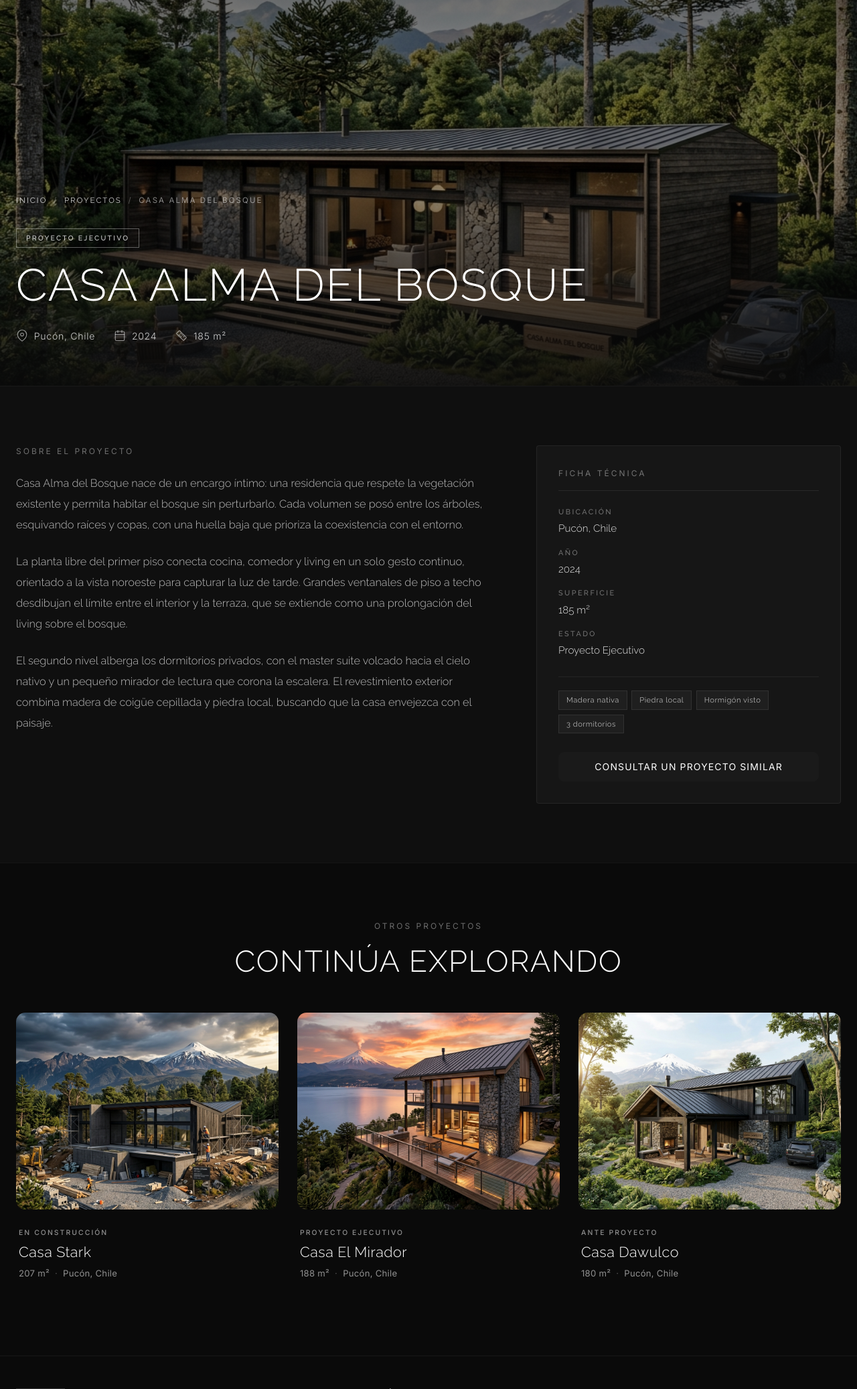
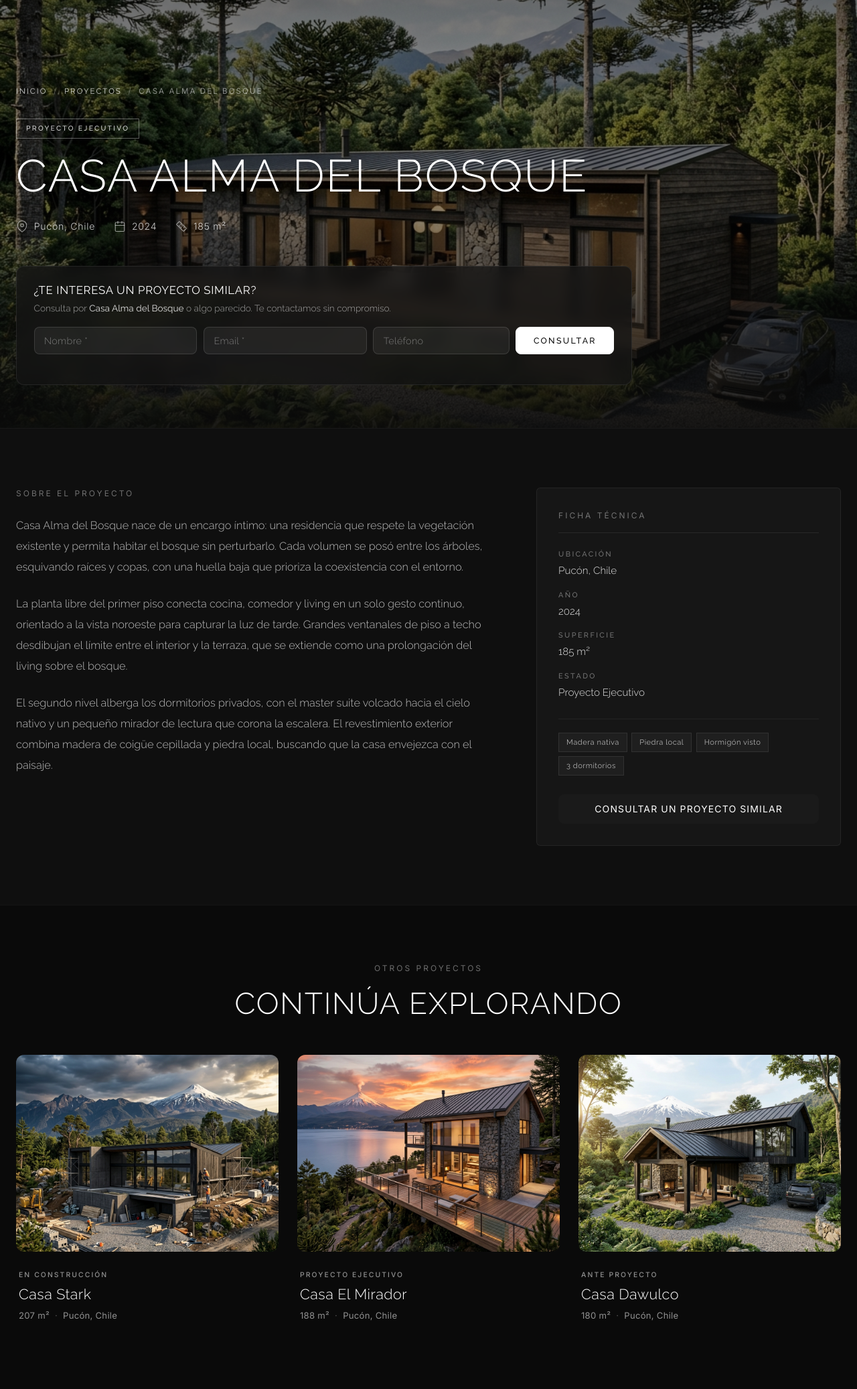
Before and after one commit to primerosresultados/webcreator, a PHP site: page /proyecto/alma-bosque in a window 1280 px wide. Shown: the part 72-2146 px from the top of the page at 67% size. Run offline with PHP 8.4, Linux system fonts and the light colour scheme; data comes from the database, SQL or seed files in the repository; data that the repository does not hold is empty.

Commit message:
feat(portfolio): miniformulario de lead en hero + radius dinámico
- Página de detalle: formulario compacto en el hero para consultas
  sobre "un proyecto similar". Envía a /api/leads.php con
  source="proyecto-{slug}" y mensaje que incluye el título del
  proyecto, para identificarlo desde el admin.
- Honeypot + anti-spam por tiempo igual que el form del home.
- Cards y cajas del detalle ahora usan var(--radius-*) para respetar
  el borderRadius configurado desde el admin.

Co-Authored-By: Claude Opus 4.7 (1M context) <noreply@anthropic.com>

```diff
--- a/assets/css/public.css
+++ b/assets/css/public.css
@@ -647,7 +647,7 @@ body, p, span, li, td { font-family: var(--font-primary, 'Inter'), system-ui, sa
     position: relative;
     aspect-ratio: 4 / 3;
     overflow: hidden;
-    border-radius: 14px;
+    border-radius: var(--radius-lg);
     background: #1a1a1a;
 }
 
@@ -1217,6 +1217,130 @@ body.project-page .site-header {
     flex-shrink: 0;
 }
 
+/* ── Hero lead form ── */
+.pd-lead-form {
+    margin-top: 3rem;
+    padding: 1.6rem 1.6rem 1.4rem;
+    background: rgba(20, 20, 20, 0.75);
+    border: 1px solid rgba(255, 255, 255, 0.08);
+    border-radius: var(--radius-lg);
+    backdrop-filter: blur(10px);
+    -webkit-backdrop-filter: blur(10px);
+    max-width: 920px;
+}
+
+.pd-lead-form-head {
+    margin-bottom: 1.1rem;
+}
+
+.pd-lead-form-head h3 {
+    font-family: 'Raleway', sans-serif;
+    font-size: 1.05rem;
+    font-weight: 400;
+    color: #fff;
+    letter-spacing: 0.04em;
+    margin: 0 0 0.35rem;
+    text-transform: uppercase;
+}
+
+.pd-lead-form-head p {
+    font-family: 'Raleway', sans-serif;
+    font-size: 0.85rem;
+    font-weight: 300;
+    color: rgba(255, 255, 255, 0.6);
+    margin: 0;
+    line-height: 1.5;
+}
+
+.pd-lead-form-head strong {
+    color: rgba(255, 255, 255, 0.85);
+    font-weight: 400;
+}
+
+.pd-lead-form-row {
+    display: grid;
+    grid-template-columns: 1.2fr 1.2fr 1fr auto;
+    gap: 0.6rem;
+    align-items: stretch;
+}
+
+@media (max-width: 820px) {
+    .pd-lead-form-row {
+        grid-template-columns: 1fr 1fr;
+    }
+    .pd-lead-form-row .pd-lead-btn {
+        grid-column: 1 / -1;
+    }
+}
+
+@media (max-width: 480px) {
+    .pd-lead-form-row {
+        grid-template-columns: 1fr;
+    }
+}
+
+.pd-lead-input {
+    width: 100%;
+    padding: 0.7rem 0.9rem;
+    background: rgba(255, 255, 255, 0.06);
+    border: 1px solid rgba(255, 255, 255, 0.12);
+    border-radius: var(--radius-md);
+    color: #fff;
+    font-family: 'Raleway', sans-serif;
+    font-size: 0.9rem;
+    font-weight: 300;
+    letter-spacing: 0.02em;
+    transition: border-color 0.2s, background 0.2s;
+}
+
+.pd-lead-input::placeholder {
+    color: rgba(255, 255, 255, 0.4);
+}
+
+.pd-lead-input:focus {
+    outline: none;
+    border-color: rgba(255, 255, 255, 0.4);
+    background: rgba(255, 255, 255, 0.09);
+}
+
+.pd-lead-btn {
+    padding: 0.7rem 1.6rem;
+    background: #fff;
+    color: #0a0a0a;
+    border: 1px solid #fff;
+    border-radius: var(--radius-md);
+    font-family: 'Raleway', sans-serif;
+    font-size: 0.78rem;
+    font-weight: 500;
+    letter-spacing: 0.18em;
+    text-transform: uppercase;
+    cursor: pointer;
+    transition: background 0.2s, color 0.2s;
+    white-space: nowrap;
+}
+
+.pd-lead-btn:hover:not(:disabled) {
+    background: transparent;
+    color: #fff;
+}
+
+.pd-lead-btn:disabled {
+    opacity: 0.6;
+    cursor: wait;
+}
+
+.pd-lead-status {
+    font-family: 'Raleway', sans-serif;
+    font-size: 0.8rem;
+    margin: 0.6rem 0 0;
+    min-height: 1em;
+    color: rgba(255, 255, 255, 0.7);
+}
+
+.pd-lead-status[data-kind="error"] {
+    color: #ff7a7a;
+}
+
 /* ── Content (description + aside) ── */
 .pd-content {
     background: #0f0f0f;
@@ -1264,7 +1388,7 @@ body.project-page .site-header {
     background: #161616;
     border: 1px solid rgba(255, 255, 255, 0.06);
     padding: 2rem;
-    border-radius: 4px;
+    border-radius: var(--radius-sm);
 }
 
 .pd-card .section-label {
@@ -1370,7 +1494,7 @@ body.project-page .site-header {
     cursor: pointer;
     aspect-ratio: 4 / 3;
     overflow: hidden;
-    border-radius: 8px;
+    border-radius: var(--radius-md);
     background: #1a1a1a;
 }
 
--- a/plugins/portfolio/public-detail.php
+++ b/plugins/portfolio/public-detail.php
@@ -196,6 +196,27 @@ if ($project && !empty($project['tags'])) {
                 <span class="pd-meta-item"><?=$icon['user']?><?=$h($project['client_name'])?></span>
                 <?php endif; ?>
             </div>
+
+            <!-- Quick lead form — tagged with the current project -->
+            <form id="pd-lead-form" class="pd-lead-form"
+                  data-project-title="<?=$h($project['title'])?>">
+                <div class="pd-lead-form-head">
+                    <h3>¿Te interesa un proyecto similar?</h3>
+                    <p>Consulta por <strong><?=$h($project['title'])?></strong> o algo parecido. Te contactamos sin compromiso.</p>
+                </div>
+                <div style="position:absolute;left:-9999px;" aria-hidden="true">
+                    <input type="text" name="website_url" tabindex="-1" autocomplete="off">
+                </div>
+                <input type="hidden" name="_form_time" value="">
+                <input type="hidden" name="source" value="proyecto-<?=$h($project['slug'])?>">
+                <div class="pd-lead-form-row">
+                    <input type="text" name="name" placeholder="Nombre *" required minlength="2" class="pd-lead-input">
+                    <input type="email" name="email" placeholder="Email *" required class="pd-lead-input">
+                    <input type="tel" name="phone" placeholder="Teléfono" class="pd-lead-input">
+                    <button type="submit" class="pd-lead-btn">Consultar</button>
+                </div>
+                <p class="pd-lead-status" role="status" aria-live="polite"></p>
+            </form>
         </div>
     </section>
 
@@ -343,6 +364,57 @@ if ($project && !empty($project['tags'])) {
     </script>
     <?php endif; ?>
 
+    <!-- Lead form submission (tags lead with current project) -->
+    <script>
+    (function() {
+        const form = document.getElementById('pd-lead-form');
+        if (!form) return;
+
+        const timeField = form.querySelector('input[name="_form_time"]');
+        if (timeField) timeField.value = Math.floor(Date.now() / 1000);
+
+        const statusEl = form.querySelector('.pd-lead-status');
+        const setStatus = (msg, kind) => {
+            statusEl.textContent = msg;
+            statusEl.dataset.kind = kind || '';
+        };
+
+        form.addEventListener('submit', async (e) => {
+            e.preventDefault();
+            setStatus('', '');
+
+            const data = Object.fromEntries(new FormData(form).entries());
+            const projectTitle = form.dataset.projectTitle || '';
+            // Prepend project context to message so it always appears in admin
+            data.message = `Consulta sobre ${projectTitle} (desde página del proyecto).`;
+
+            const btn = form.querySelector('button[type="submit"]');
+            const originalText = btn.textContent;
+            btn.disabled = true;
+            btn.textContent = 'Enviando…';
+
+            try {
+                const response = await fetch('/api/leads.php', {
+                    method: 'POST',
+                    headers: { 'Content-Type': 'application/json' },
+                    body: JSON.stringify(data)
+                });
+                const result = await response.json();
+                if (result.success) {
+                    window.location.href = '/gracias.php';
+                    return;
+                }
+                setStatus(result.error || 'No se pudo enviar. Intenta de nuevo.', 'error');
+            } catch (err) {
+                setStatus('Error de conexión. Intenta de nuevo.', 'error');
+            } finally {
+                btn.disabled = false;
+                btn.textContent = originalText;
+            }
+        });
+    })();
+    </script>
+
     <?php endif; // end $project ?>
 
     <!-- FOOTER (matches home) -->
```
